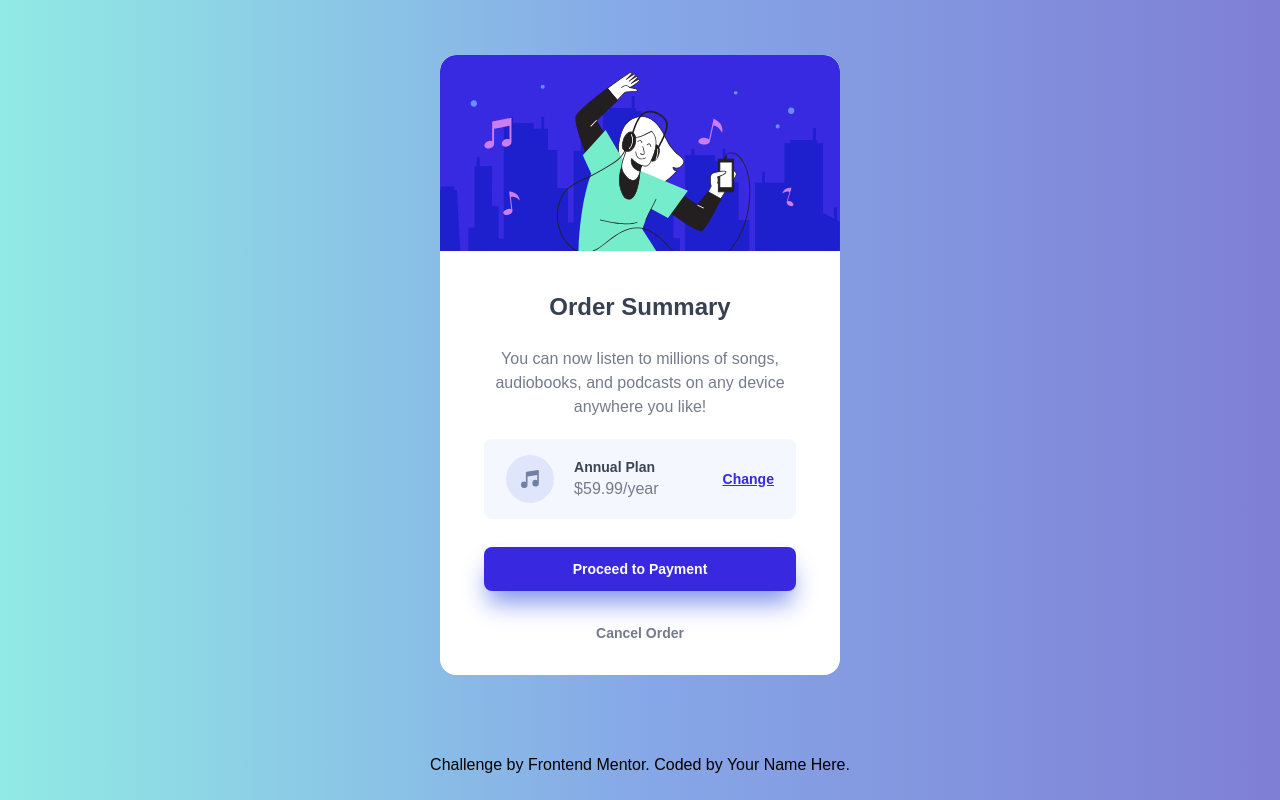
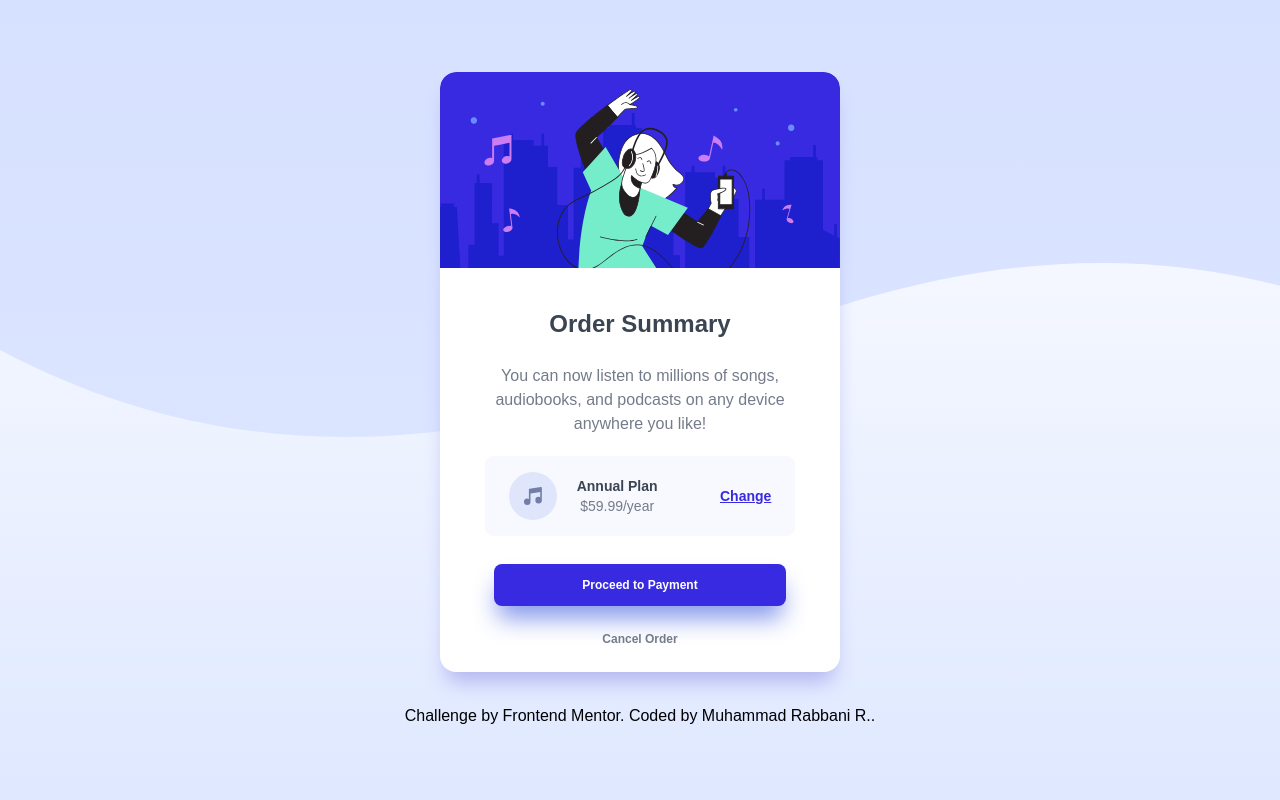
Before and after one commit to rabbanisan/order-summary-component, a plain HTML site: page index.html in a window 1280 px wide. Drawn offline with nearby package versions, Linux system fonts and the light colour scheme.

Commit message:
fix accessibility & html error

```diff
--- a/index.html
+++ b/index.html
@@ -20,52 +20,47 @@
 		<script src="https://cdn.tailwindcss.com"></script>
 	</head>
 	<body>
-		<div class="container">
-			<div class="card">
-				<div class="card-header">
-					<img
-						src="/images/illustration-hero.svg"
-						class="card-image rounded-t-2xl"
-					/>
-				</div>
+		<main class="container">
+			<main class="card">
+				<img
+					src="/images/illustration-hero.svg"
+					alt="illustration-hero"
+					class="card-image"
+				/>
 				<div class="card-body">
-					<h1 class="text-2xl font-extrabold text-gray-700">Order Summary</h1>
+					<h1 class="card-heading">Order Summary</h1>
 					<p class="card-paragraph">
 						You can now listen to millions of songs, audiobooks, and podcasts on
 						any device anywhere you like!
 					</p>
-					<div class="plan-box flex justify-center items-center rounded-lg">
+					<div class="plan-box">
 						<img
 							class="plan-image"
 							src="/images/icon-music.svg"
 							alt="icon-music"
 						/>
 						<div class="plan-detail">
-							<h2 class="plan-label text-sm font-semibold">Annual Plan</h2>
+							<h2 class="plan-heading">Annual Plan</h2>
 							<p class="plan-paragraph">$59.99/year</p>
 						</div>
-						<a class="plan-action text-sm font-semibold underline" href=""
+						<a class="plan-action" href=""
 							>Change</a
 						>
 					</div>
 				</div>
 				<div class="card-footer">
-					<div class="proceed rounded-lg">
-						<button class="payment-button text-white text-sm font-semibold m-3">
-							Proceed to Payment
-						</button>
-					</div>
-					<div class="cancel font-semibold my-8">
-						<a class="cancel-action text-sm" href=""> Cancel Order </a>
-					</div>
+					<button class="payment-button">
+						Proceed to Payment
+					</button>
+					<a class="cancel-action" href=""> Cancel Order </a>
 				</div>
-			</div>
+			</main>
 		</div>
-		<div class="attribution">
+		<footer class="attribution">
 			Challenge by
 			<a href="https://www.frontendmentor.io?ref=challenge" target="_blank"
 				>Frontend Mentor</a
-			>. Coded by <a href="#">Your Name Here</a>.
-		</div>
+			>. Coded by <a href="#">Muhammad Rabbani R.</a>.
+		</footer>
 	</body>
 </html>
--- a/style.css
+++ b/style.css
@@ -1,11 +1,11 @@
 :root {
-	--main-blue: hsl(245, 75%, 52%);
+	--main-blue: #382ae1;
 	--pale-blue: hsl(225, 100%, 94%);
 	--desaturated-blue: hsl(224, 23%, 55%);
 	--dark-grey: rgb(59, 68, 83, 1);
 	--grey: rgb(116, 123, 138, 1);
 	--white: #ffffff;
-	--pale-white: hsl(225, 100%, 98%);
+	--pale-white: #f8f9fe;
 }
 
 *,
@@ -23,36 +23,30 @@ body {
 	display: grid;
 	place-items: center;
 	height: 100vh;
-	background: #7f7fd5;
-	background: linear-gradient(to right, #91eae4, #86a8e7, #7f7fd5);
-}
-
-h1,
-h2 {
-	color: var(--dark-grey);
-}
-
-p {
-	text-align: center;
-	color: var(--grey);
+	/* background-image: url(/images/pattern-background-desktop.svg); */
+	background: linear-gradient(to bottom, transparent, #dfe8ff),
+		url("/images/pattern-background-desktop.svg");
+	background-repeat: repeat-x;
 }
 
 .container {
 	display: flex;
 	flex-wrap: wrap;
-	justify-content: center;
+	flex-direction: column;
+	align-items: center;
 	max-width: 1200px;
-	margin-block: 2rem;
 	gap: 2rem;
 }
 
 .card {
 	display: flex;
-	flex-direction: column;
+	flex-wrap: wrap;
+	justify-content: center;
 	width: clamp(25rem, calc(20rem + 2vw), 20rem);
 	overflow: hidden;
-	border-radius: 1em;
-	background-color: #ffffff;
+	border-radius: 1rem;
+	background-color: var(--white);
+	box-shadow: 0px 16px 20px -6px #b3b7f0;
 }
 
 .card-body {
@@ -64,18 +58,28 @@ p {
 	gap: 0.5rem;
 }
 
-.card-paragraph {
-	margin: 1rem 0 0.75rem 0;
+.card-image {
+	max-width: 100%;
+	border-top-left-radius: 1rem;
+	border-top-right-radius: 1rem;
+	display: block;
+	object-fit: inherit;
 }
 
-.card-footer {
-	padding: 0 2.75rem 0 2.75rem;
+.card-heading {
+	font-size: 1.5rem;
+	line-height: 2rem;
+	font-weight: 800;
+	color: var(--dark-grey);
 }
 
-.card-image {
-	max-width: 100%;
-	display: block;
-	object-fit: cover;
+.card-paragraph {
+	font-size: 1rem;
+	line-height: 1.5rem;
+	font-weight: 400;
+	text-align: center;
+	margin: 1rem 0 0.75rem 0;
+	color: var(--grey);
 }
 
 .plan-box {
@@ -83,6 +87,7 @@ p {
 	flex-direction: row;
 	align-items: center;
 	padding: 1rem 0.25rem 1rem 0.25rem;
+	border-radius: 0.5rem;
 	background-color: var(--pale-white);
 }
 
@@ -92,22 +97,67 @@ p {
 
 .plan-detail {
 	text-align: left;
-	margin-right: 4rem;
+	margin-right: 3.9rem;
+}
+
+.plan-heading {
+	font-size: 0.875rem;
+	line-height: 1.25rem;
+	font-weight: 700;
+	color: var(--dark-grey);
+}
+
+.plan-paragraph {
+	font-size: 0.875rem;
+	line-height: 1.25rem;
+	font-weight: 400;
+	text-align: center;
+	color: var(--grey);
 }
 
 .plan-action {
 	color: var(--main-blue);
 	margin-right: 1.25rem;
+	font-size: 0.875rem;
+	line-height: 1.25rem;
+	text-decoration: underline;
+	font-weight: 600;
 }
 
-.proceed {
+.plan-action:hover {
+	color: #a69dff;
+}
+
+.card-footer {
+	padding: 0 2.75rem 0 2.75rem;
+}
+
+.payment-button {
 	background-color: var(--main-blue);
+	color: var(--white);
+	font-size: 0.75rem;
+	align-items: 1.25rem;
+	font-weight: 700;
+	text-align: center;
 	box-shadow: 0px 16px 25px -4px #8396eb;
-	text-align: center;
+	border-radius: 0.5rem;
+	padding: 0.75rem 5.5rem 0.75rem 5.5rem;
+}
+
+.payment-button:hover {
+	background-color: #9989f7;
 }
 
 .cancel-action {
-	color: var(--grey);
 	display: flex;
 	justify-content: center;
+	font-size: 0.75rem;
+	text-align: 1.25rem;
+	font-weight: 900;
+	color: var(--grey);
+	margin: 1.5rem;
 }
+
+.cancel-action:hover {
+	color: black;
+}
```
